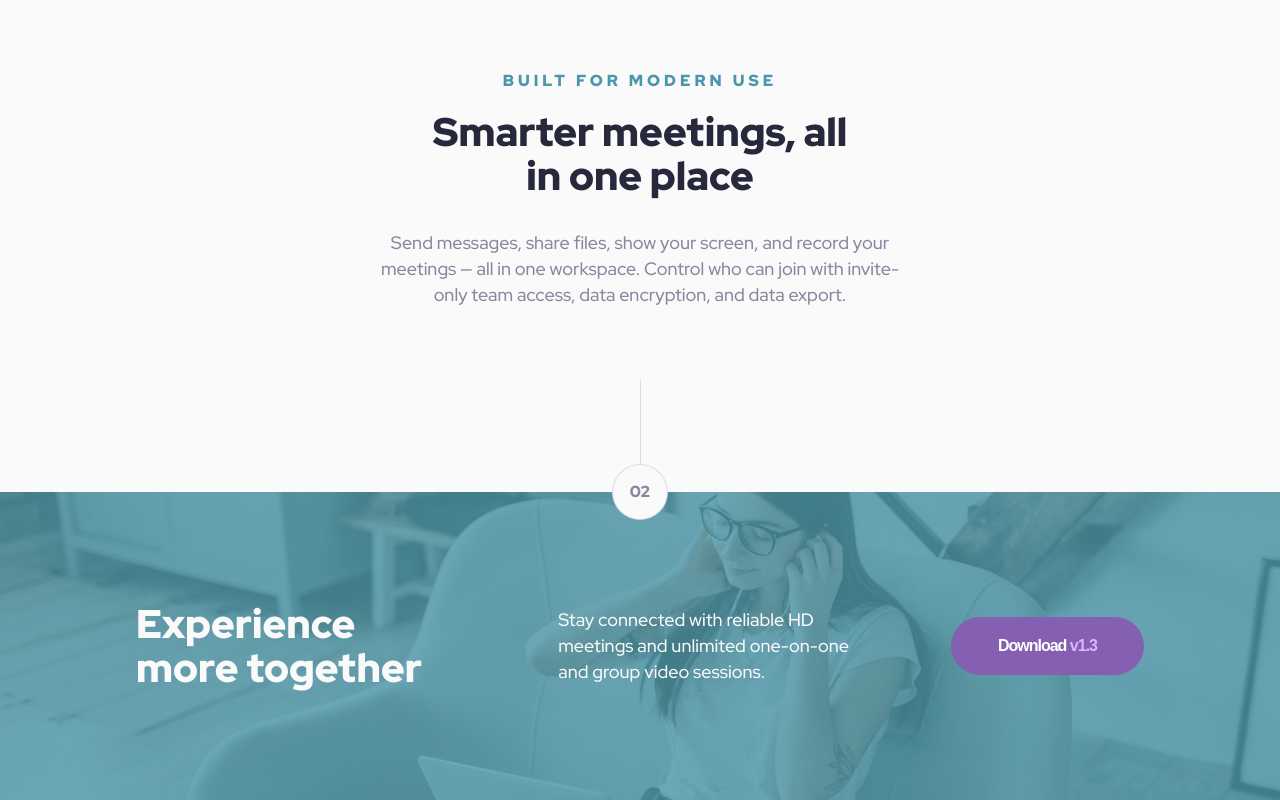
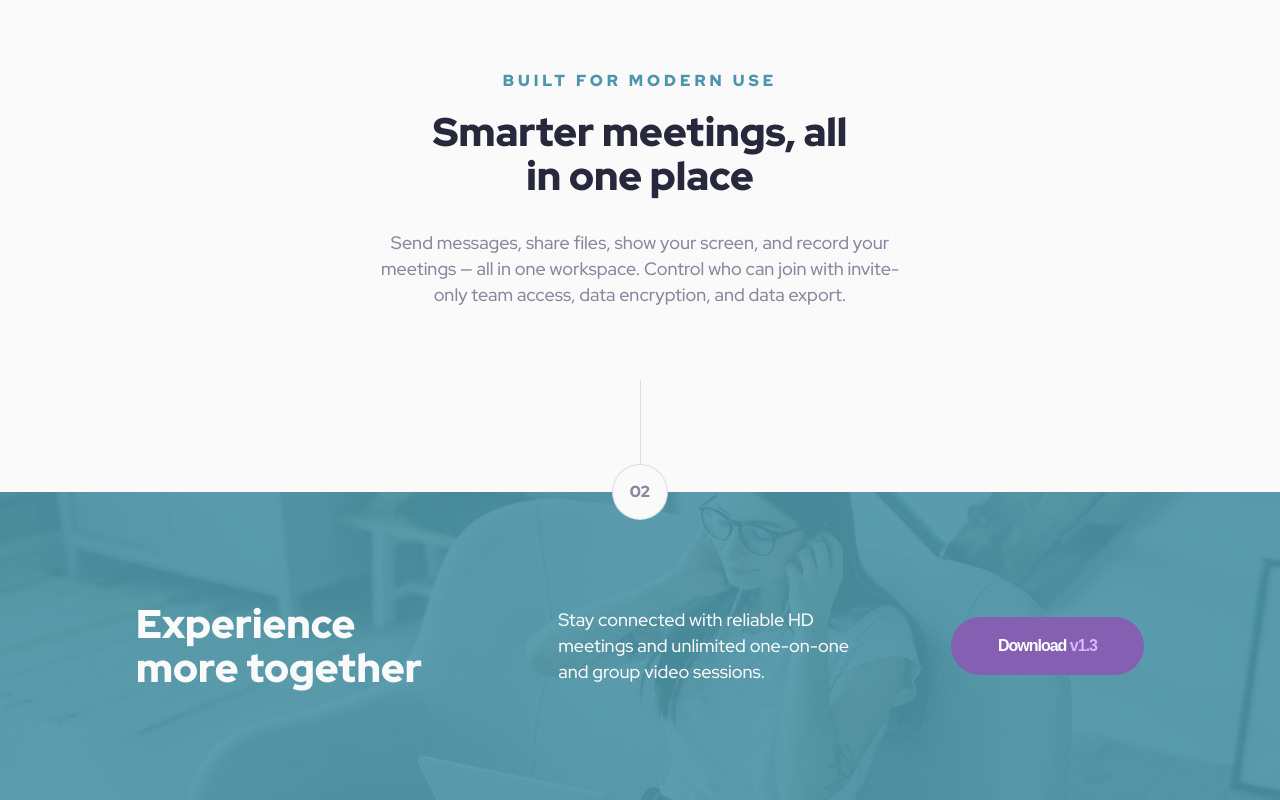
Before and after one commit to hebaghazali/meet-landing-page, a website: page index.html in a window 1280 px wide. Shown: the part 1068-1868 px from the top of the page. Drawn offline with Linux system fonts and the light colour scheme.

Commit message:
Modify the Footer styling

```diff
--- a/sass/layout/_footer.scss
+++ b/sass/layout/_footer.scss
@@ -8,7 +8,7 @@
 
 
   .layer {
-    background-color: rgba($color-primary, 0.8);
+    background-color: rgba($color-primary, 0.9);
     position: absolute;
     top: 0;
     left: 0;
```
Also changed, not shown: css/style.css.
